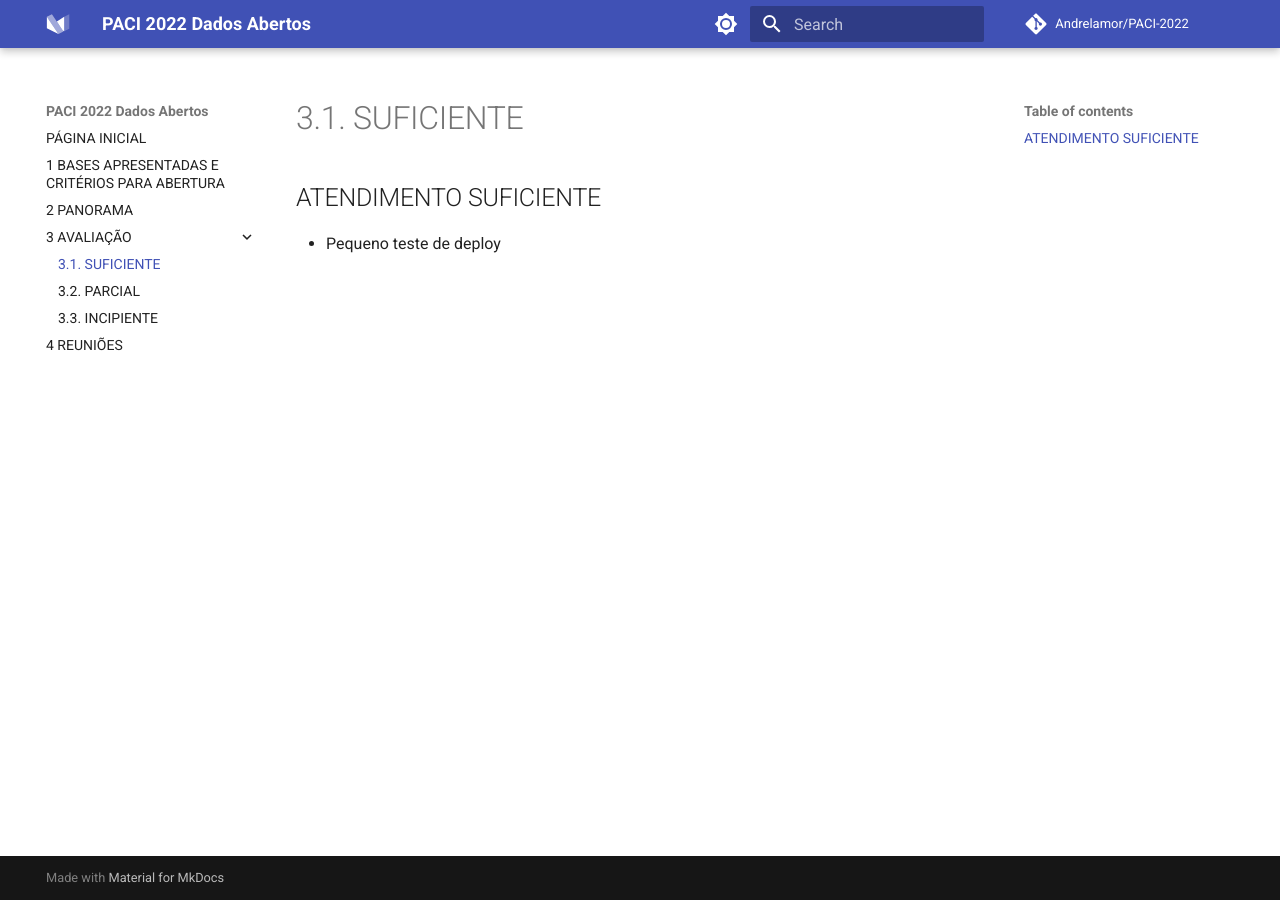
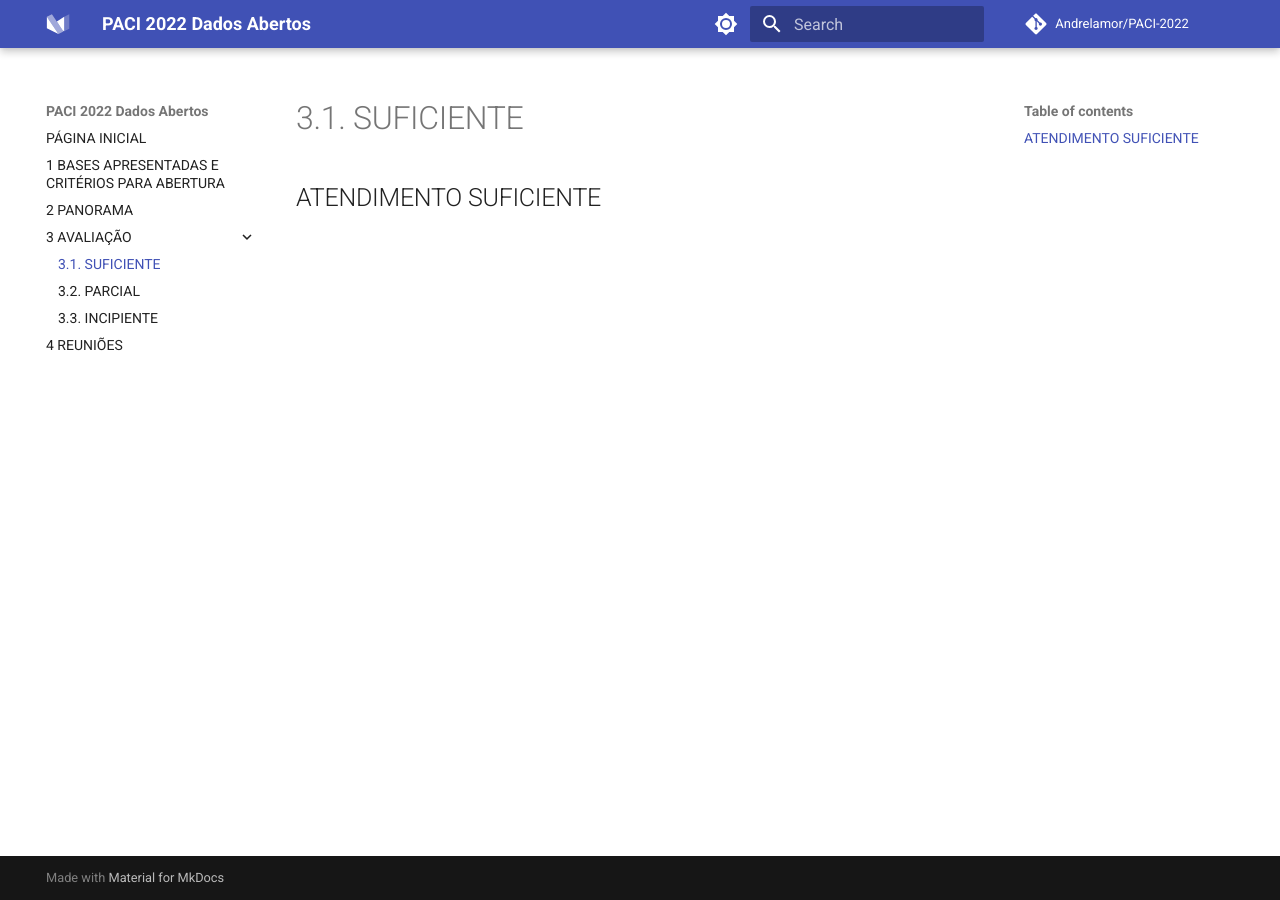
Before and after one commit to transparencia-mg/PACI-2022, an MkDocs documentation site: the page built from docs/suficiente.md, in a window 1280 px wide. Built offline with MkDocs 1.6.1 and Material for MkDocs 9.7.7, drawn with Linux system fonts in a browser that asks for light colours; comment, search, counter and statistics services are not loaded.

Commit message:
Teste deploy passou
Fix #1

```diff
--- a/docs/suficiente.md
+++ b/docs/suficiente.md
@@ -1,3 +1 @@
 ## ATENDIMENTO SUFICIENTE
-
-- Pequeno teste de deploy
```
